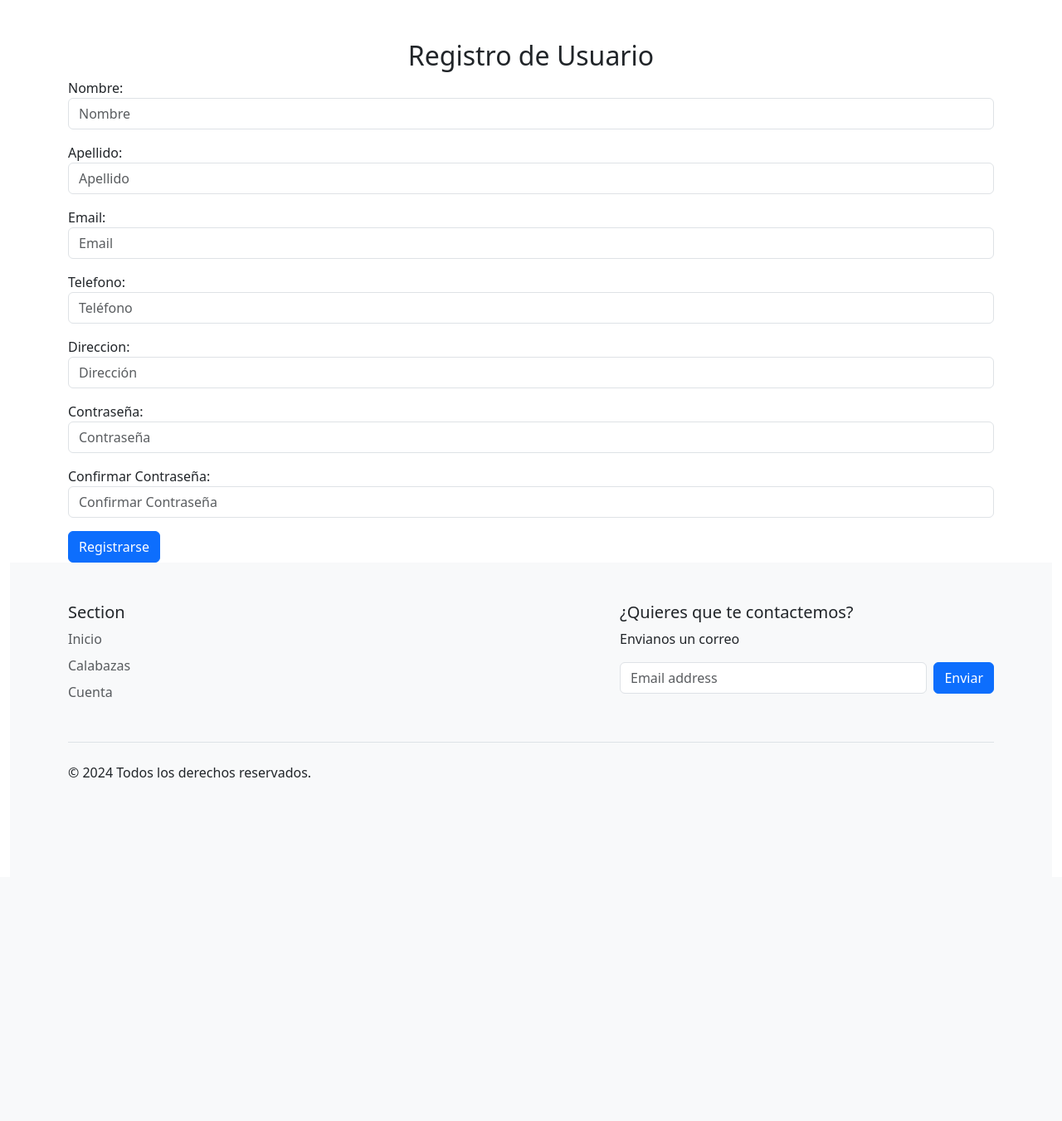
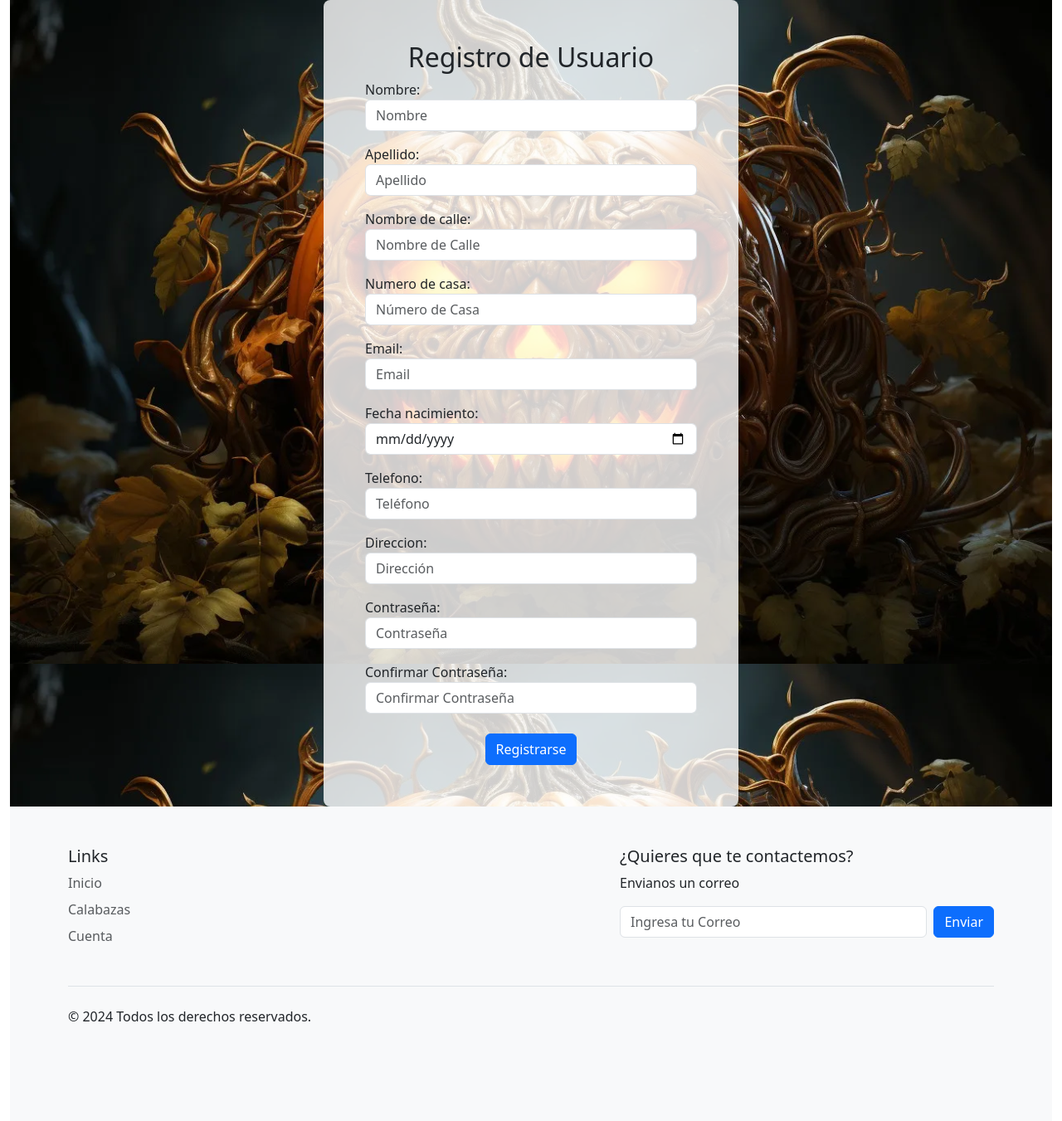
Before and after one commit to AlexanderCofre/Inacapbaza, a Django app: page /registro/ in a window 1280 px wide. Shown: the part 72-1423 px from the top of the page at 83% size. Before the commit the page ends 1009 px from the top, so only its background shows below. Run offline with Django 5.2, Linux system fonts and the light colour scheme.

Commit message:
Front End

```diff
--- a/WebCalabaza/forms.py
+++ b/WebCalabaza/forms.py
@@ -1,6 +1,5 @@
 from django import forms
 from .models import Usuario
-from django.contrib.auth import authenticate
 
 class UsuarioForm(forms.ModelForm):
     contraseña = forms.CharField(
@@ -16,11 +15,14 @@
 
     class Meta:
         model = Usuario
-        fields = ['nombre', 'apellido', 'email', 'telefono', 'direccion', 'contraseña']
+        fields = ['nombre', 'apellido', 'nombre_de_calle', 'numero_de_casa', 'email', 'fecha_nacimiento', 'telefono', 'direccion', 'contraseña']
         widgets = {
             'nombre': forms.TextInput(attrs={'class': 'form-control', 'placeholder': 'Nombre'}),
             'apellido': forms.TextInput(attrs={'class': 'form-control', 'placeholder': 'Apellido'}),
+            'nombre_de_calle': forms.TextInput(attrs={'class': 'form-control', 'placeholder': 'Nombre de Calle'}),
+            'numero_de_casa': forms.TextInput(attrs={'class': 'form-control', 'placeholder': 'Número de Casa'}),
             'email': forms.EmailInput(attrs={'class': 'form-control', 'placeholder': 'Email'}),
+            'fecha_nacimiento': forms.DateInput(attrs={'class': 'form-control', 'placeholder': 'Fecha de Nacimiento', 'type': 'date'}),
             'telefono': forms.TextInput(attrs={'class': 'form-control', 'placeholder': 'Teléfono'}),
             'direccion': forms.TextInput(attrs={'class': 'form-control', 'placeholder': 'Dirección'}),
         }
@@ -39,4 +41,8 @@
         if contraseña and confirmar_contraseña and contraseña != confirmar_contraseña:
             raise forms.ValidationError("Las contraseñas no coinciden.")
 
+        fecha_nacimiento = cleaned_data.get("fecha_nacimiento")
+        if fecha_nacimiento and fecha_nacimiento > timezone.now().date():
+            raise forms.ValidationError("La fecha de nacimiento no puede ser mayor a la fecha actual.")
+
         return cleaned_data
--- a/WebCalabaza/models.py
+++ b/WebCalabaza/models.py
@@ -1,9 +1,11 @@
 from django.db import models
+from django.utils import timezone
+from django.core.exceptions import ValidationError
 from django.contrib.auth.hashers import make_password
 
 # Create your models here.
 class Usuario(models.Model):
-    id = models.AutoField(primary_key=True)  #  Autoincremental
+    id = models.AutoField(primary_key=True)
     nombre = models.CharField(max_length=50)
     apellido = models.CharField(max_length=50)
     nombre_de_calle = models.CharField(max_length=50)
@@ -22,16 +24,22 @@
             self.set_password(self.contraseña)
         super().save(*args, **kwargs)
 
+    def clean(self):
+        super().clean()  # Llama a la validación de los campos por defecto
+        if self.fecha_nacimiento > timezone.now().date():
+            raise ValidationError("La fecha de nacimiento no puede ser mayor a la fecha actual.")
+
 class Calabaza(models.Model):
-    id = models.AutoField(primary_key=True)  #  Autoincremental
+    id = models.AutoField(primary_key=True)
     nombre = models.CharField(max_length=100)
     descripcion = models.TextField(blank=True, null=True)
-    precio = models.DecimalField(max_digits=10, decimal_places=2)
+    precio = models.DecimalField(max_digits=5, decimal_places=2)
     stock = models.IntegerField(default=0)
+    peso = models.DecimalField(max_digits=2, decimal_places=2)
 
 
 class Venta(models.Model):
-    id = models.AutoField(primary_key=True)  #  Autoincremental
+    id = models.AutoField(primary_key=True)
     usuario = models.ForeignKey(Usuario, on_delete=models.CASCADE)
     calabaza = models.ForeignKey(Calabaza, on_delete=models.CASCADE)
     cantidad = models.IntegerField()
--- a/templates/base.html
+++ b/templates/base.html
@@ -8,6 +8,7 @@
     <meta name="viewport" content="width=device-width, initial-scale=1.0">
     <link href="https://cdn.jsdelivr.net/npm/bootstrap@5.3.3/dist/css/bootstrap.min.css" rel="stylesheet"
         integrity="sha384-QWTKZyjpPEjISv5WaRU9OFeRpok6YctnYmDr5pNlyT2bRjXh0JMhjY6hW+ALEwIH" crossorigin="anonymous">
+    {% block extra_styles %}{% endblock %}
     <title>{% block title %}INACAPBAZA{% endblock %}</title>
 </head>
 
@@ -49,7 +50,7 @@
             <div class="container">
                 <div class="row">
                     <div class="col-6 col-md-2 mb-3">
-                        <h5>Section</h5>
+                        <h5>Links</h5>
                         <ul class="nav flex-column">
                             <li class="nav-item mb-2"><a href="#" class="nav-link p-0 text-body-secondary">Inicio</a>
                             </li>
@@ -65,7 +66,7 @@
                             <p>Envianos un correo</p>
                             <div class="d-flex flex-column flex-sm-row w-100 gap-2">
                                 <label for="newsletter1" class="visually-hidden">Ingresa tu correo</label>
-                                <input id="newsletter1" type="text" class="form-control" placeholder="Email address">
+                                <input id="newsletter1" type="text" class="form-control" placeholder="Ingresa tu Correo">
                                 <button class="btn btn-primary" type="button">Enviar</button>
                             </div>
                         </form>
--- a/templates/registro.html
+++ b/templates/registro.html
@@ -1,14 +1,42 @@
 {% extends "base.html" %}
+{% load static %}
+
+{% block extra_styles %}
+<style>
+    /* Estilo para el fondo de la página */
+    .fondo-completo {
+        background-image: url('{% static "img/background-login.jpg" %}');
+        background-size: cover;
+        background-position: center;
+        background-attachment: fixed; /* La imagen de fondo se queda fija al hacer scroll */
+        min-height: 100vh; /* Asegura que cubra toda la altura de la ventana */
+        display: flex;
+        align-items: center;
+        justify-content: center;
+    }
+
+    .fondo-formulario {
+        background-color: rgba(255, 255, 255, 0.8); /* Fondo blanco semi-transparente */
+        padding: 50px;
+        border-radius: 8px;
+        max-width: 500px; /* Limita el ancho máximo del formulario */
+        width: 100%; /* Ocupa todo el ancho disponible */
+    }
+</style>
+{% endblock %}
 
 {% block title %}INACAPBAZA - Registro{% endblock %}
 
 {% block content %}
-<div class="container mt-5">
+<div class="fondo-completo">
+    <div class="fondo-formulario">
         <h2 class="text-center">Registro de Usuario</h2>
         <form method="post">
             {% csrf_token %}
             {{ form.as_p }}
+            <div class="d-flex justify-content-center mt-4">
                 <button type="submit" class="btn btn-primary">Registrarse</button>
+            </div>
         </form>
         {% if messages %}
         <ul class="mt-3">
@@ -18,4 +46,5 @@
         </ul>
         {% endif %}
     </div>
+</div>
 {% endblock %}
```
Also changed, not shown: templates/index.html (+17 -28 lines), templates/login.html (+33 -6 lines), static/img/background-login.jpg (added), static/img/calabazas-ventas.jpg (added), static/img/demostracion-calabazas.jpg (added), static/img/imagen-calabaza.jpg (added). Lines whose indentation alone changed are shown as unchanged.
